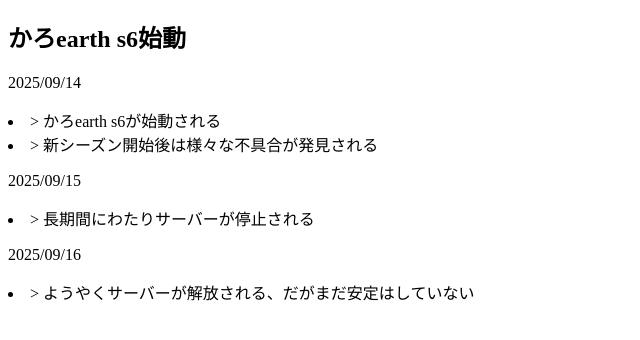
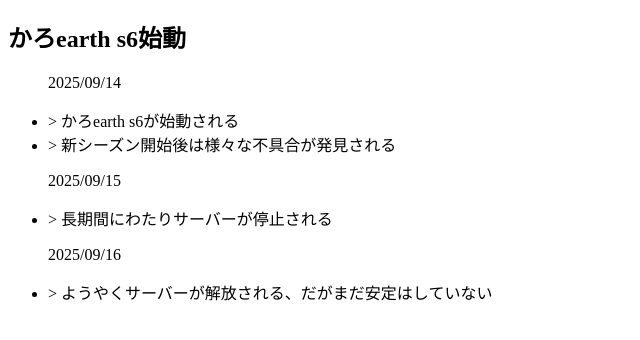
Before and after one commit to momijidaaa/karohp, a plain HTML site: page server/history/index.html in a window 1280 px wide. Shown: the part 70-410 px from the top of the page, without its empty margins (0-640 px from the left). Drawn offline with Linux system fonts and the light colour scheme.

Commit message:
code miss

```diff
--- a/server/history/index.html
+++ b/server/history/index.html
@@ -14,7 +14,7 @@
    <body>
     <h1>かろearthの歴史</h1>
     <h2>かろearth s6始動</h2>
-    <ui>
+    <ul>
           <p>2025/09/14</p>
       <li>> かろearth s6が始動される</li>
       <li>> 新シーズン開始後は様々な不具合が発見される</li>
@@ -22,7 +22,7 @@
       <li>> 長期間にわたりサーバーが停止される</li>
         <p>2025/09/16</p>
       <li>> ようやくサーバーが解放される、だがまだ安定はしていない</li>
-    </ui>
+    </ul>
    </body>
 
 </html>
```
Also changed, not shown: index.html (+1 -1 lines).
